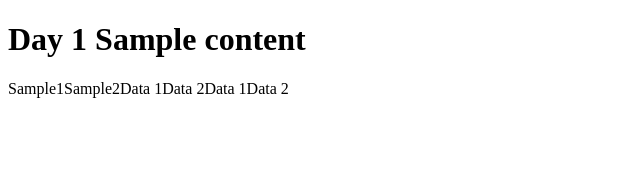
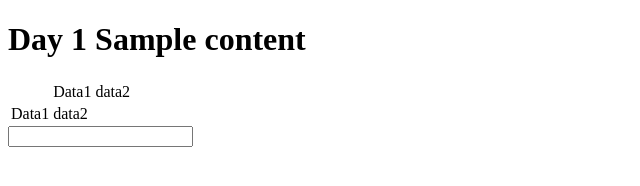
Before and after one commit to nayakaSairam/nayakaSairam.github.io, a plain HTML site: page index.html in a window 1280 px wide. Shown: the whole page, without its empty margins (0-640 px from the left). Drawn offline with Linux system fonts and the light colour scheme.

Commit message:
learning

```diff
--- a/index.html
+++ b/index.html
@@ -10,15 +10,18 @@
     <h1>Day 1 Sample content </h1>
     <!-- create a table with 3 rows and 2 columns-->
     <table>
-        <th>
-             <td>
+     <td>
+        <td>Data1</td>
+        <td>data2</td>
+     </td>
+     <tr>
+        <td>Data1</td>
+        <td>data2</td>
+     </tr>
+    </table>
 
-                   </tr>Sample1<tr></tr>Sample2<tr></tr>
-             </td>
-         </th>
-
-        <td> <tr>Data 1</tr><tr>Data 2</tr> </td>
-        <td><tr>Data 1</tr><tr>Data 2</tr></td>
-    </table>
+    <form>
+        <input class
+    </form>
 </body>
 </html>
```
